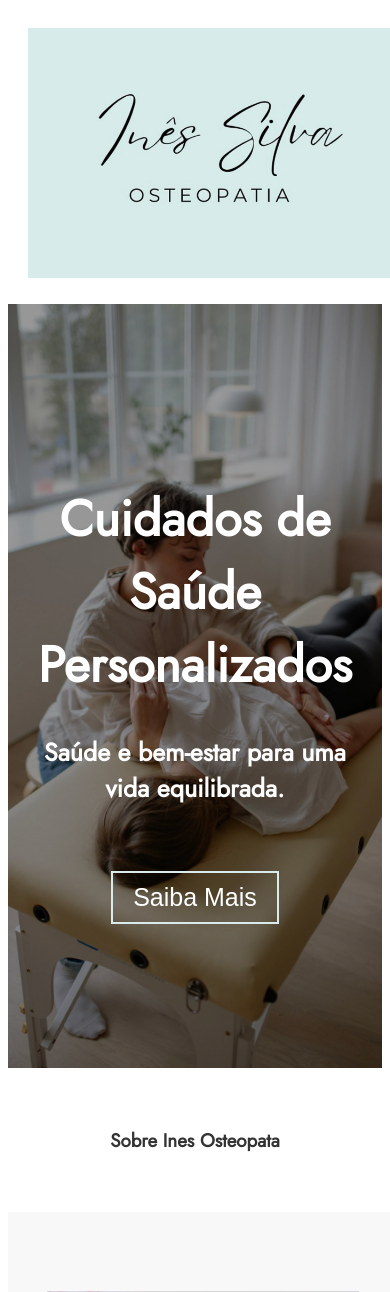
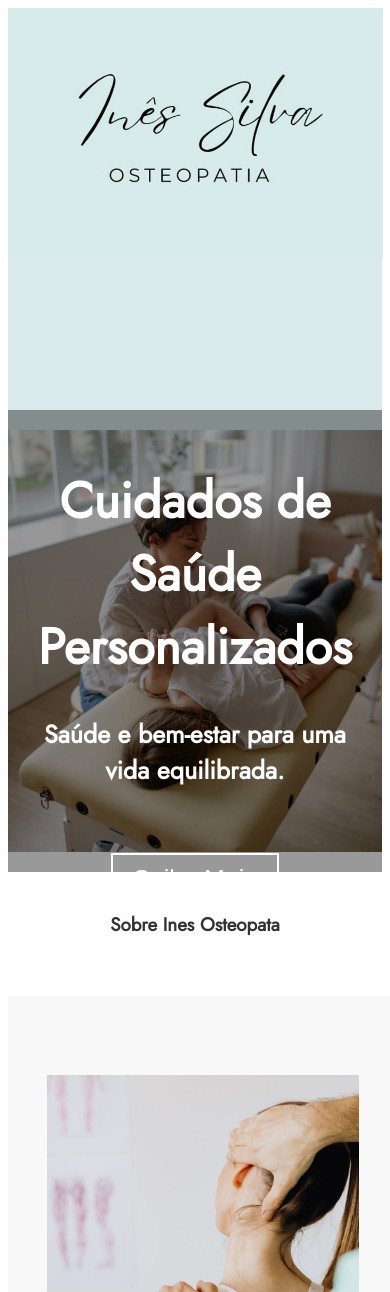
Before and after one commit to WOH2021/inesosteopata, a PHP site: page / in a window 390 px wide; the page is wider, and only the part inside the window is pictured. Shown: the top 1292 px of that part. Run offline with PHP 8.4, Linux system fonts and the light colour scheme.

Commit message:
fixed title background image logo and color

```diff
--- a/style.css
+++ b/style.css
@@ -5,13 +5,39 @@
 body { font-family: 'Jost', sans-serif; color: #333; }
 .logo { height: 250px; }
 
-#imagelanding .int { background: rgba(0,0,0,0.4); }
+.landing-container {
+  display: flex;
+  flex-direction: row;
+  width: 100%;
+  height: 100vh;
+}
+
+#title {
+  width: 40%;
+  background-color: #145a32;
+  display: flex;
+  align-items: center;
+  justify-content: center;
+}
+
+
+#imagelanding {
+  width: 60%;
+  background: url(assets/images/pexels-yankrukov-5794027.jpg);
+  background-size: cover;
+  background-position: center;
+  display: flex;
+  align-items: center;
+  justify-content: center;
+}
+
+#imagelanding .int { background: #00000066; }
 #imagelanding .int * { color: #ffffff; }
 #imagelanding .int h1 { font-size: 50px; }
 #imagelanding .int h3 { font-size: 25px; }
 #imagelanding #knowmore {
     margin-top: 40px;
-    border: 2px solid  #DBEAEA;
+    border: 2px solid  #fff;
     background: none;
     padding: 10px 20px;
     font-size: 25px;
@@ -119,6 +145,11 @@
 
 /* Responsive Design */
 @media only screen and (max-width: 800px) {
+    .landing-container {
+    flex-direction: column;
+    height: auto;
+    }
+
     .int {
         padding: 20px;
         width: 100%;
@@ -127,22 +158,27 @@
         vertical-align: middle;
         text-align: center;
     }
+
     #title {
-        display: table;
-        width: 100%;
-        height: 50px;
-        position: relative;
+    width: 100%;
+    height: 50vh;
+    background-color: #DBEAEA;
+    display: flex;
+    align-items: center;
+    justify-content: center;
     }
+
     #imagelanding {
-        display: table;
-        width: 100%;
-        height: calc(100vh - 80px);
-        position: relative;
-        float: right;
-        background: url(assets/images/pexels-yankrukov-5794027.jpg);
-        background-size: cover;
-        background-position: top center;
+    width: 100%;
+    height: 50vh;
+    background: url(assets/images/pexels-yankrukov-5794027.jpg);
+    background-size: cover;
+    background-position: center;
+    display: flex;
+    align-items: center;
+    justify-content: center;
     }
+
     .column {
         width: 80%;
         margin: 10%;
@@ -165,22 +201,30 @@
         vertical-align: middle;
         text-align: center;
     }
+
+    .landing-container {
+    flex-direction: column;
+    height: auto;
+    background: #DBEAEA;
+  }
+
     #title {
         display: table;
-        width: 30%;
-        height: 100vh;
+        width: 100%;
+        height: 50vh;
         position: relative;
         float: left;
+        background-color: #DBEAEA;
     }
     #imagelanding {
         display: table;
-        width: 70%;
-        height: 100vh;
+        width: 100%;
+        height: 50vh;
         position: relative;
         float: right;
         background: url(assets/images/pexels-yankrukov-5794027.jpg);
         background-size: cover;
-        background-position: top center;
+        background-position: center;
     }
     #title .int h3 { font-size: 35px; }
     .column {
```
